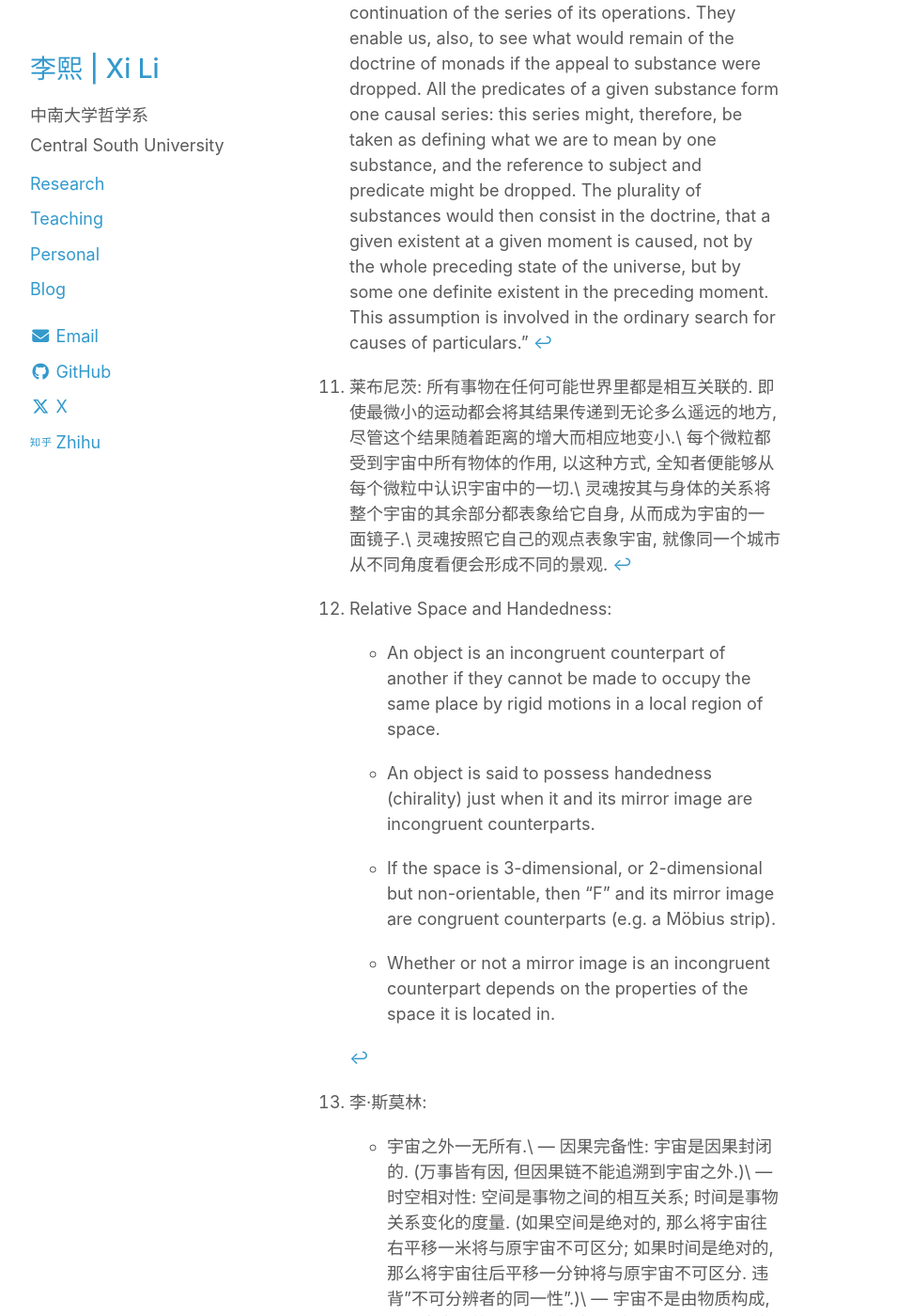
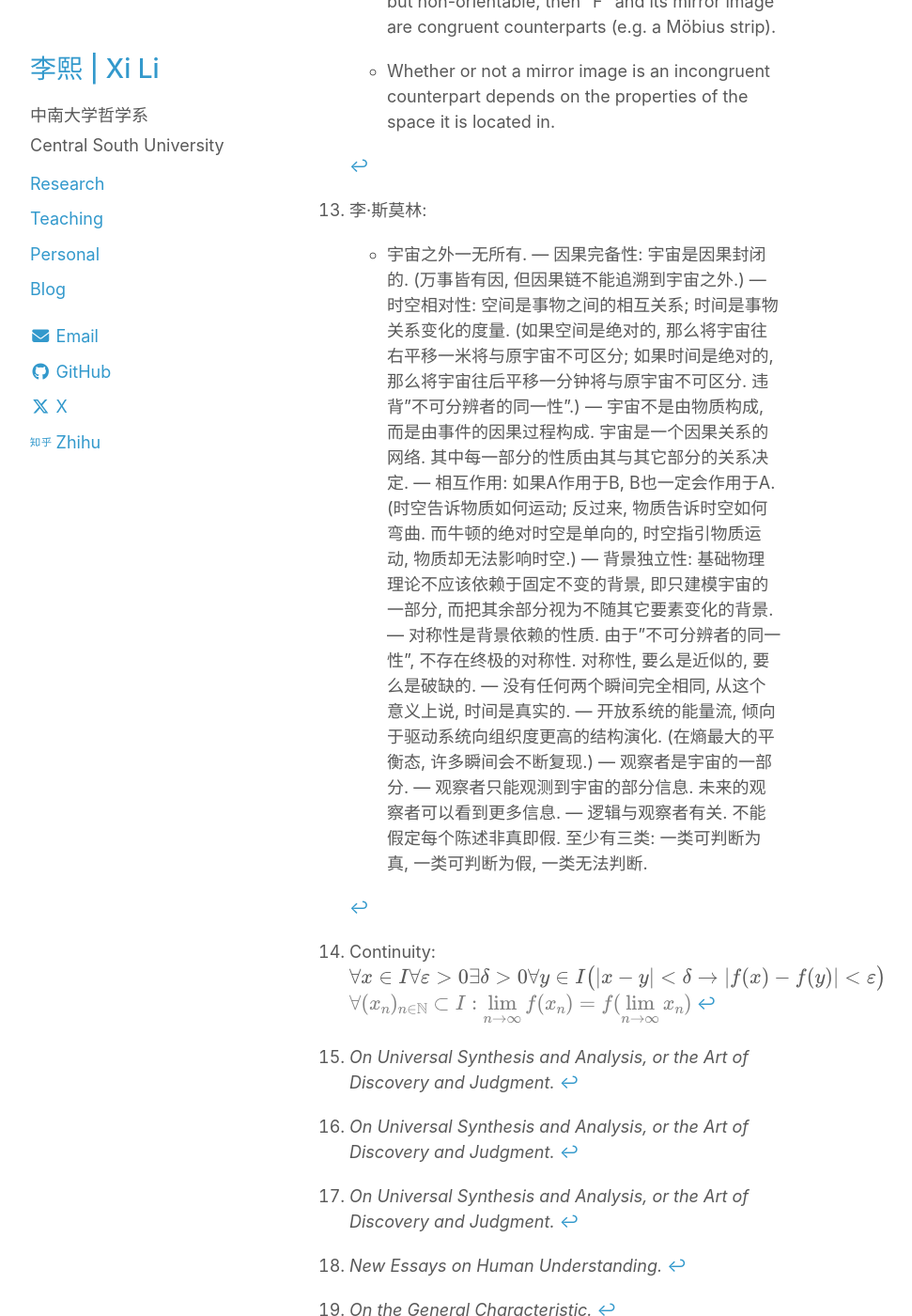
Before and after one commit to rickylixi/rickylixi.github.io, a Jekyll site: the page built from _posts/2025-10-08-leibniz-quotes.md, in a window 1280 px wide and 1400 px high, scrolled down 53498 px. Shown: the whole window at 94% size, without its empty margins (26-997 px from the left). Built offline with Jekyll 4.4.1, drawn with Linux system fonts in a browser that asks for light colours; comment, search, counter and statistics services are not loaded; some of the changed text lies outside the part shown.

Commit message:
Update 2025-10-08-leibniz-quotes.md

```diff
--- a/_posts/2025-10-08-leibniz-quotes.md
+++ b/_posts/2025-10-08-leibniz-quotes.md
@@ -2088,11 +2059,14 @@
 
 [^11]: 莱布尼茨: 所有事物在任何可能世界里都是相互关联的.
     即使最微小的运动都会将其结果传递到无论多么遥远的地方,
-    尽管这个结果随着距离的增大而相应地变小.\
+    尽管这个结果随着距离的增大而相应地变小.
+
     每个微粒都受到宇宙中所有物体的作用, 以这种方式,
-    全知者便能够从每个微粒中认识宇宙中的一切.\
+    全知者便能够从每个微粒中认识宇宙中的一切.
+
     灵魂按其与身体的关系将整个宇宙的其余部分都表象给它自身,
-    从而成为宇宙的一面镜子.\
+    从而成为宇宙的一面镜子.
+
     灵魂按照它自己的观点表象宇宙,
     就像同一个城市从不同角度看便会形成不同的景观.
 
@@ -2114,31 +2088,31 @@
 
 [^13]: 李·斯莫林:
 
-    -   宇宙之外一无所有.\
+    -   宇宙之外一无所有.
         --- 因果完备性: 宇宙是因果封闭的. (万事皆有因,
-        但因果链不能追溯到宇宙之外.)\
+        但因果链不能追溯到宇宙之外.)
         --- 时空相对性: 空间是事物之间的相互关系;
         时间是事物关系变化的度量. (如果空间是绝对的,
         那么将宇宙往右平移一米将与原宇宙不可区分; 如果时间是绝对的,
         那么将宇宙往后平移一分钟将与原宇宙不可区分.
-        违背"不可分辨者的同一性".)\
+        违背"不可分辨者的同一性".)
         --- 宇宙不是由物质构成, 而是由事件的因果过程构成.
         宇宙是一个因果关系的网络.
-        其中每一部分的性质由其与其它部分的关系决定.\
+        其中每一部分的性质由其与其它部分的关系决定.
         --- 相互作用: 如果A作用于B, B也一定会作用于A.
         (时空告诉物质如何运动; 反过来, 物质告诉时空如何弯曲.
         而牛顿的绝对时空是单向的, 时空指引物质运动,
-        物质却无法影响时空.)\
+        物质却无法影响时空.)
         --- 背景独立性: 基础物理理论不应该依赖于固定不变的背景,
-        即只建模宇宙的一部分, 而把其余部分视为不随其它要素变化的背景.\
+        即只建模宇宙的一部分, 而把其余部分视为不随其它要素变化的背景.
         --- 对称性是背景依赖的性质. 由于"不可分辨者的同一性",
-        不存在终极的对称性. 对称性, 要么是近似的, 要么是破缺的.\
-        --- 没有任何两个瞬间完全相同, 从这个意义上说, 时间是真实的.\
+        不存在终极的对称性. 对称性, 要么是近似的, 要么是破缺的.
+        --- 没有任何两个瞬间完全相同, 从这个意义上说, 时间是真实的.
         --- 开放系统的能量流, 倾向于驱动系统向组织度更高的结构演化.
-        (在熵最大的平衡态, 许多瞬间会不断复现.)\
-        --- 观察者是宇宙的一部分.\
+        (在熵最大的平衡态, 许多瞬间会不断复现.)
+        --- 观察者是宇宙的一部分.
         --- 观察者只能观测到宇宙的部分信息.
-        未来的观察者可以看到更多信息.\
+        未来的观察者可以看到更多信息.
         --- 逻辑与观察者有关. 不能假定每个陈述非真即假. 至少有三类:
         一类可判断为真, 一类可判断为假, 一类无法判断.
 
@@ -2194,7 +2168,7 @@
 
 [^26]: *On Wisdom*.
 
-[^27]: 莱布尼茨: "遵循事物的本性, 而非其他人的榜样."\
+[^27]: 莱布尼茨: "遵循事物的本性, 而非其他人的榜样."
     Matsuo Basho: "Do not seek to follow in the footsteps of the wise;
     seek what they sought."
 
```
Also changed, not shown: other parts of _posts/2025-10-08-leibniz-quotes.md (+13 -42 lines).
